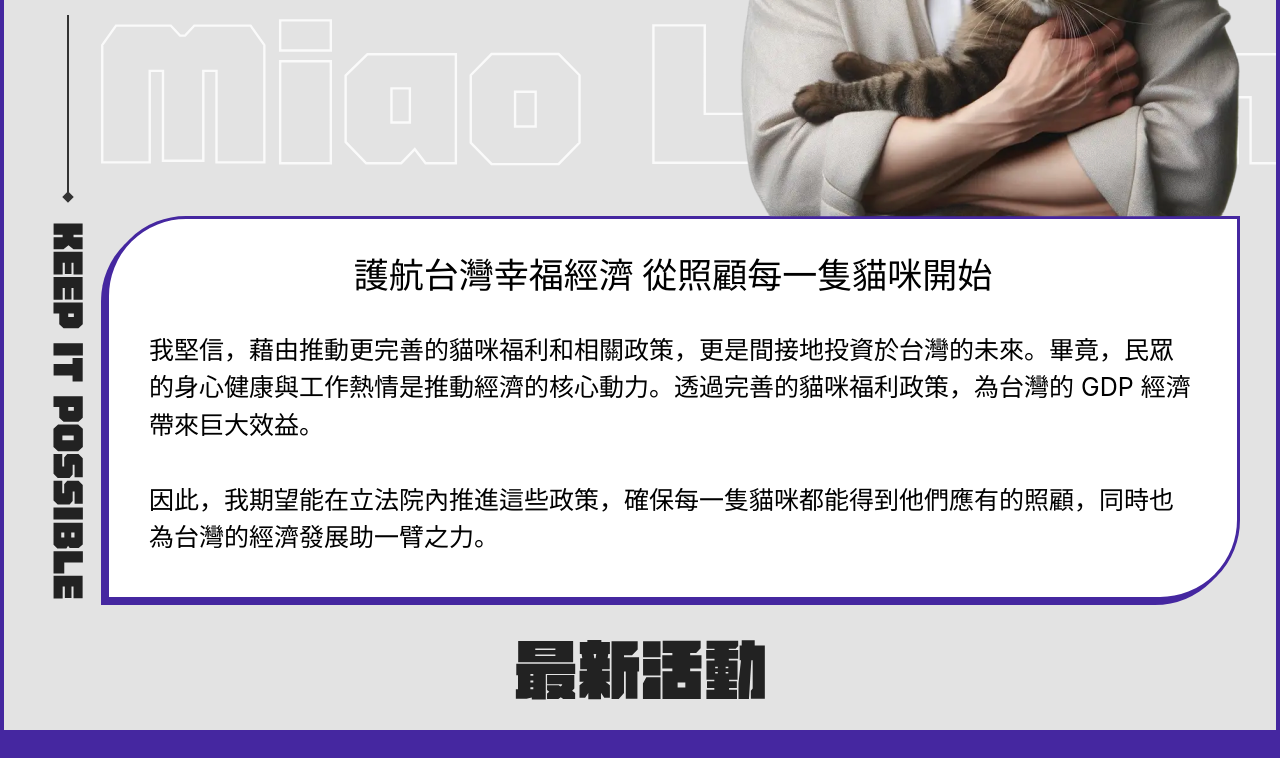
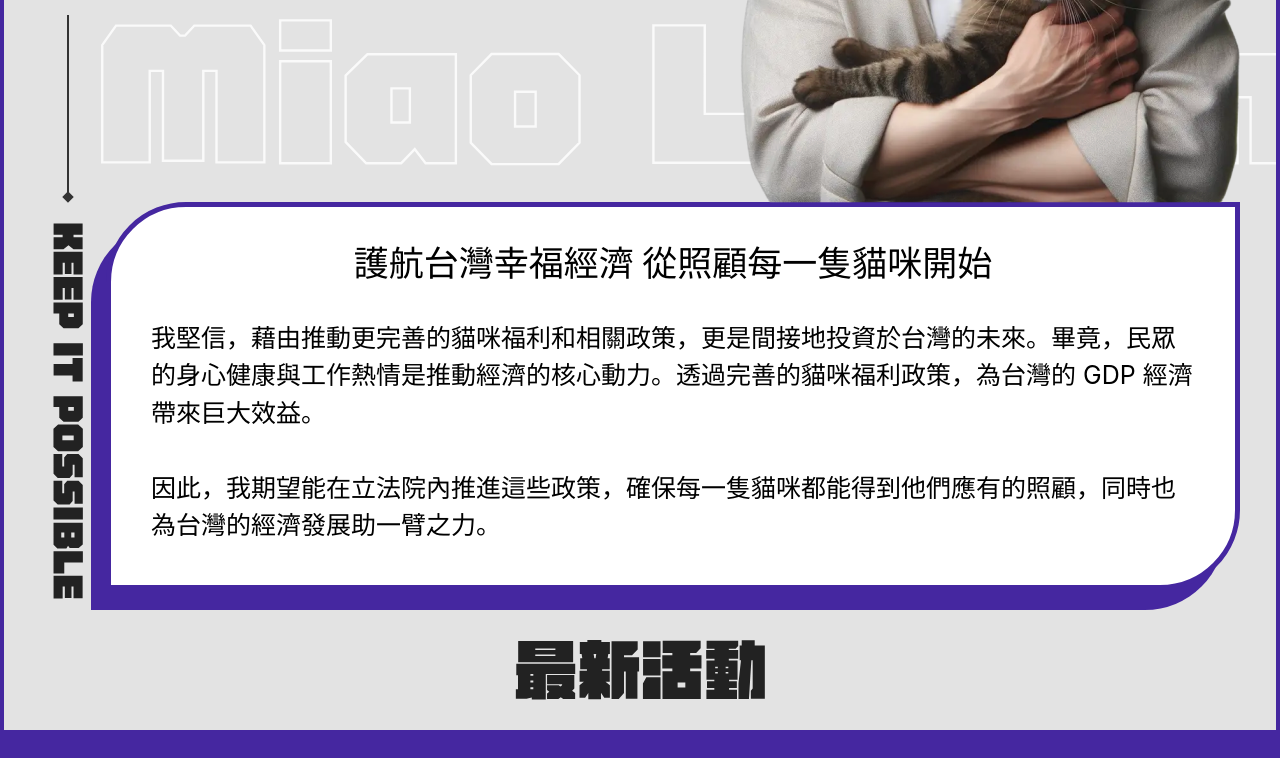
Before and after one commit to TimingJL/legislative-campaign-official-website-by-una, a React (Vite) app: page / in a window 1280 px wide. Shown: the part 589-1347 px from the top of the page. Built offline with nearby package versions, Linux system fonts and the light colour scheme.

Commit message:
feat: adjust hero shadow

```diff
--- a/src/pages/Home/Hero/index.tsx
+++ b/src/pages/Home/Hero/index.tsx
@@ -36,10 +36,9 @@ const Hero = () => {
           <div className="relative mt-[210px] lg:mt-[0px]">
             <div
               className={clsx(
-                "bg-white z-10 w-full rounded-tl-[80px] rounded-br-[80px] pt-[10px] pb-[18px] px-[15px] border-primary border-[3px] mb-[10px]",
-                "lg:w-full lg:right-[20px] lg:pt-[30px] lg:pb-[40px] lg:px-[40px]",
+                "bg-white z-10 w-full rounded-tl-[80px] rounded-br-[80px] pt-[10px] pb-[18px] px-[15px] border-primary border-[3px] mb-[20px] shadow-[-5px_5px_0_0_rgba(69,39,160,1)]",
+                "lg:w-full lg:right-[20px] lg:pt-[30px] lg:pb-[40px] lg:px-[40px] lg:border-[5px] lg:shadow-[-15px_20px_0_0_rgba(69,39,160,1)]",
               )}
-              style={{ boxShadow: '#4527A0 -5px 5px 0px 0px' }}
             >
               <img
                 className={clsx(
```
